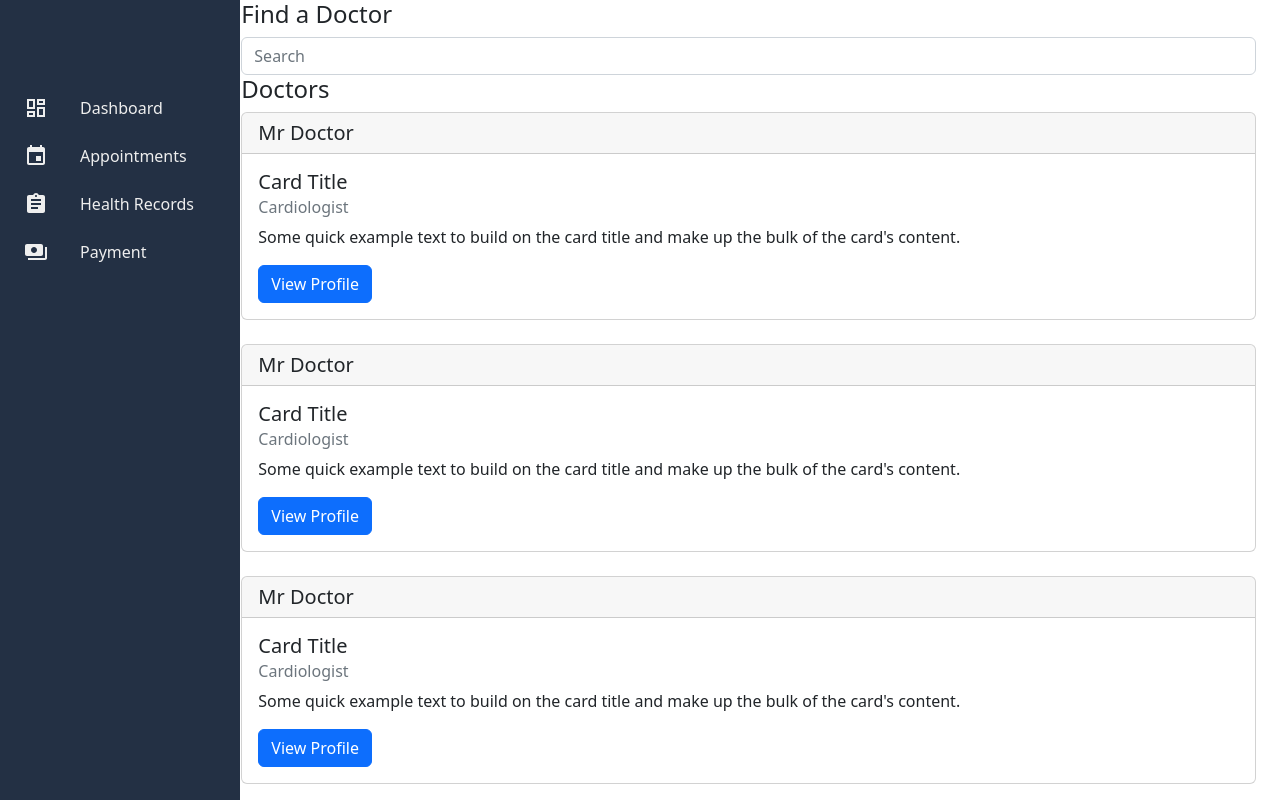
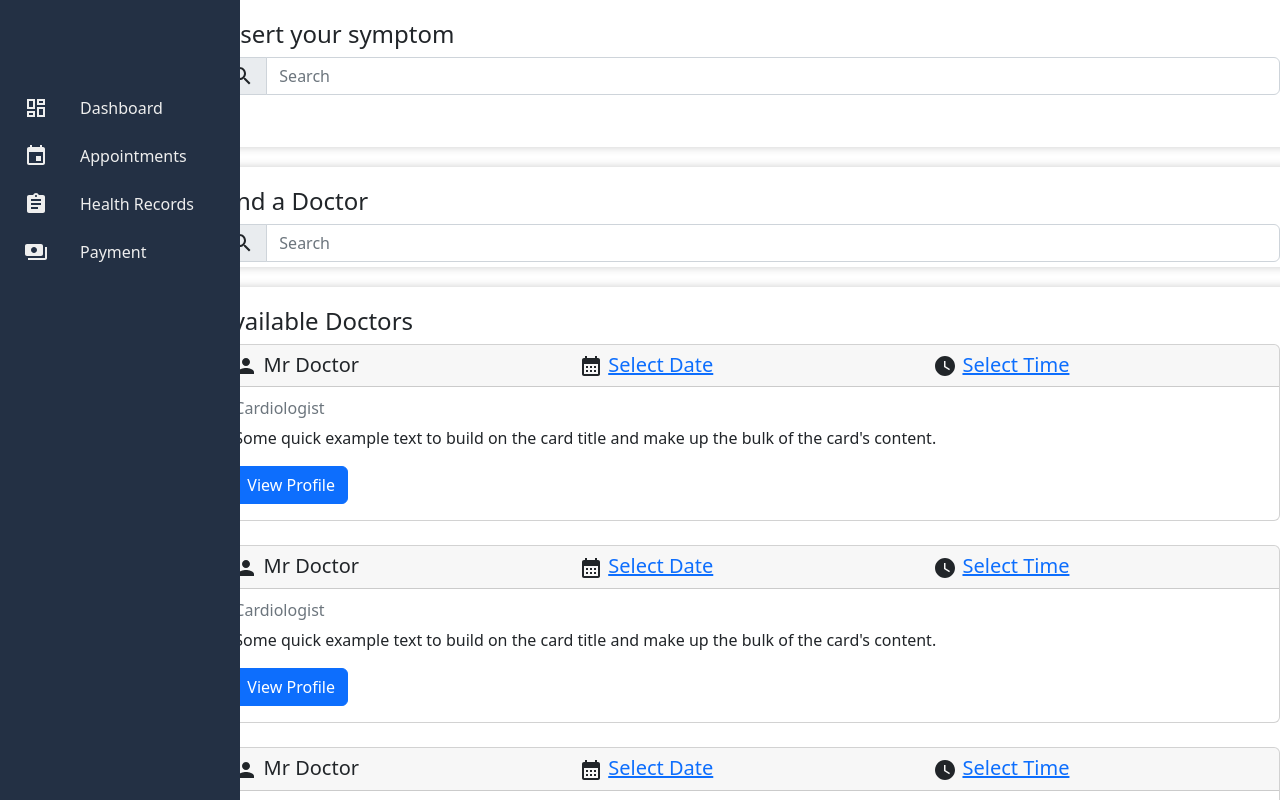
Before and after one commit to gang-of-6/mobile-doc-frontend, a React (Create React App) app: page /patient in a window 1280 px wide. Shown: the top 800 px of the page. Built offline with nearby package versions, Linux system fonts and the light colour scheme.

Commit message:
PatientPagelayout added

```diff
--- a/src/App.css
+++ b/src/App.css
@@ -2,6 +2,25 @@
   height: 40vmin;
   pointer-events: none;
 }
+
+.container {
+  display: flex;
+  flex-direction: column;
+  background-color: white;
+  border-radius: 5px;
+  box-shadow: 0px 0px 10px rgba(0, 0, 0, 0.2); /* horizontal-offset vertical-offset blur spread color */
+  padding: 20px;
+  margin: 20px;
+}
+
+.card-header {
+  display: flex;
+}
+
+.card-header > :not(:first-child) {
+  margin-left: 220px; /* or use padding if you prefer */
+}
+
 
 @media (prefers-reduced-motion: no-preference) {
   .App-logo {
--- a/src/App.js
+++ b/src/App.js
@@ -1,18 +1,20 @@
 import './App.css';
-import 'bootstrap/dist/css/bootstrap.min.css';
+import 'bootstrap/dist/css/bootstrap.min.css'; //This is very important for design
 
 import { BrowserRouter as Router, Route, Routes } from 'react-router-dom';
 import Patient from './pages/Patient';
+import Doctor from './pages/Doctor';
 
-import Header from './component/Header';
+import Index from './component/Index';
 
 function App() {
   return (
     <div className="App">
       <Router>
         <Routes>
-          <Route path="/" element={<Header />} />
+          <Route path="/" element={<Index />} />
           <Route path="/patient" element={<Patient />} />
+          <Route path="/doctor" element={<Doctor />} />
         </Routes>
       </Router>
     </div>
--- a/src/component/Buttons.js
+++ b/src/component/Buttons.js
@@ -3,7 +3,7 @@ import { Link } from 'react-router-dom';
 
 const Buttons = ({ text, link }) => {
   return (
-    <Button component={Link} to={link}>{text}</Button>
+    <Button variant='outlined' component={Link} to={link}>{text}</Button>
   )
 }
 
--- a/src/component/DoctorCard.js
+++ b/src/component/DoctorCard.js
@@ -2,12 +2,19 @@ import Card from "react-bootstrap/Card";
 import Button from "react-bootstrap/Button";
 import { Link } from "react-router-dom";
 
+import PersonIcon from '@mui/icons-material/Person';
+import CalendarMonthIcon from '@mui/icons-material/CalendarMonth';
+import WatchLaterIcon from '@mui/icons-material/WatchLater';
+
 const DoctorCard = ({ doctorDetails }) => {
     return (
         <Card className="mb-4">
-            <Card.Header as="h5">{doctorDetails.name}</Card.Header>
+            <Card.Header as="h5">
+                <div> <PersonIcon/> {doctorDetails.name}</div>
+                <div><CalendarMonthIcon/> <Link>Select Date</Link></div>
+                <div> <WatchLaterIcon/> <Link> Select Time</Link> </div>
+            </Card.Header>
             <Card.Body>
-                <Card.Title>Card Title</Card.Title>
                 <Card.Subtitle className="mb-2 text-muted">
                     {doctorDetails.speciality}
                 </Card.Subtitle>
--- a/src/component/Header.js
+++ b/src/component/Index.js
@@ -1,11 +1,11 @@
 import Buttons from './Buttons';
 
-const Header = () => {
+const Index = () => {
   return (
     <header className="App-header">
         <h1>Welcome to Mobile-Doc</h1>
         <div style={{ justifyContent: 'space-between', display: 'flex' }}>
-          <Buttons text="Doctor" />
+          <Buttons text="Doctor" link="/doctor" />
           &nbsp;&nbsp;&nbsp;
           <Buttons text="Patient" link="/patient" />
         </div>
@@ -13,4 +13,4 @@ const Header = () => {
   )
 }
 
-export default Header
+export default Index
--- a/src/component/PageLayout.js
+++ b/src/component/PageLayout.js
@@ -1,22 +1,94 @@
-import { Container, Form } from "react-bootstrap"
+import { Container, Form, InputGroup } from "react-bootstrap"
 import DoctorDetails from "./DoctorDetails"
 import DoctorCard from "./DoctorCard"
+import Row from "react-bootstrap/Row"
+import { useState } from "react"
+import Badge from "react-bootstrap/Badge"
+import { Search } from "@mui/icons-material"
+import ClearIcon from '@mui/icons-material/Clear';
 
 const PageLayout = () => {
+
+  let [symptoms, setSymtoms] = useState([]);
+  let [searchText, setSearch] = useState("");
+  let [searchDoctor, setSearchDoctor] = useState("");
+
+  const searchSymptom = (e) => {
+    e.preventDefault();
+    setSymtoms([...symptoms, searchText]);
+    console.log(searchText);
+    setSearch("");
+  }
+
+  const removeSymptom = (id) => {
+    console.log(id);
+    let newSymptoms = symptoms.filter((symptom, index) => index !== id);
+    setSymtoms(newSymptoms);
+  }
+
+  const searchDoctors = (e) => {
+    e.preventDefault();
+    console.log(searchDoctor);
+  }
+
   return (
-    <Container>
-        <Container className="mb = 10">
-            <h4>Find a Doctor</h4>
-            <Form.Control type="text" placeholder="Search" />
+    <>
+      <Row>
+        <Container className="mb = 10" style={{ height: "100%" }}>
+          <h4>Insert your symptom</h4>
+          <Form onSubmit={searchSymptom}>
+            <InputGroup className="mb-3">
+              <InputGroup.Text id="basic-addon2"><Search /></InputGroup.Text>
+              <Form.Control
+                placeholder="Search"
+                aria-describedby="basic-addon2"
+                onChange={(e) => setSearch(e.target.value)}
+                value={searchText}
+              />
+            </InputGroup>
+          </Form>
+          <Row className="m-2">
+            {symptoms.map((symptom, index) => (
+              <>
+                <Badge onClick={() => removeSymptom(index)} id={index} style={{ width: "fit-content" }} pill bg="dark">
+                  {symptom}
+                  <span style={{ cursor: "pointer" }} className="ml-2">
+                    <ClearIcon />
+                  </span>
+                </Badge>
+                &nbsp;
+                &nbsp;
+              </>
+            ))
+            }
+          </Row>
         </Container>
-
+      </Row>
+      <Row>
+        <Container className="mb = 10" style={{ height: "100px" }}>
+          <h4>Find a Doctor</h4>
+          <Form onSubmit={searchDoctors}>
+            <InputGroup className="mb-3">
+              <InputGroup.Text id="basic-addon2"><Search /></InputGroup.Text>
+              <Form.Control
+                placeholder="Search"
+                aria-describedby="basic-addon2"
+                onChange={(e) => setSearchDoctor(e.target.value)}
+                value={searchDoctor}
+              />
+            </InputGroup>
+          </Form>
+        </Container>
+      </Row>
+      <Row>
         <Container>
-            <h4>Doctors</h4>
-            {DoctorDetails.map((doctor) => (
+          <h4>Available Doctors</h4>
+          {DoctorDetails.map((doctor) => (
             <DoctorCard doctorDetails={doctor} />
-        ))}
+          ))}
         </Container>
-    </Container>
+      </Row>
+    </>
   )
 }
 
--- /dev/null
+++ b/src/pages/Doctor.js
@@ -0,0 +1,9 @@
+const Doctor = () => {
+  return (
+    <div>
+
+    </div>
+  )
+}
+
+export default Doctor
--- a/src/pages/Patient.js
+++ b/src/pages/Patient.js
@@ -1,8 +1,8 @@
 import Sidebar from "../component/Sidebar"
-import Container from 'react-bootstrap/Container';
 import Row from "react-bootstrap/Row";
 import PageLayout from "../component/PageLayout";
 import { Col } from "react-bootstrap";
+
 
 const Patient = () => {
   return (
@@ -12,7 +12,7 @@ const Patient = () => {
           <Sidebar />
         </Col>
         <Col>
-          <PageLayout />
+            <PageLayout />
         </Col>
       </Row>
     </>
```
